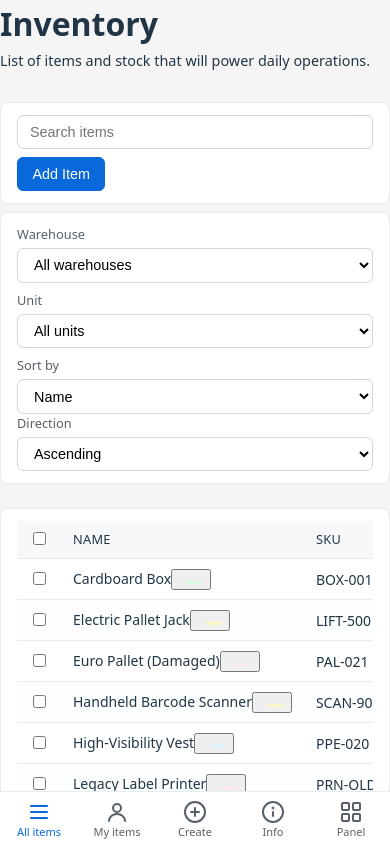
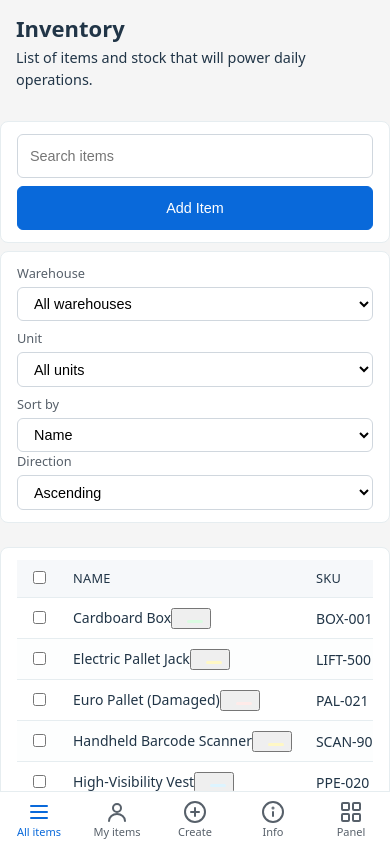
Before and after one commit to semiostrov-source/Toolflow, a React (Vite) app: page /inventory in a window 390 px wide. Shown: the top 842 px of the page. Built offline with nearby package versions, Linux system fonts and the light colour scheme.

Commit message:
feat: improve inventory header mobile controls

```diff
--- a/src/index.css
+++ b/src/index.css
@@ -246,6 +246,7 @@ a:hover {
   flex-direction: column;
   gap: 0.5rem;
   margin-bottom: 1rem;
+  padding: 0.75rem 1rem 0;
 }
 
 .page-header-main {
@@ -254,6 +255,7 @@ a:hover {
 
 .page-header-title {
   margin: 0;
+  font-size: 1.375rem;
 }
 
 .page-header-description {
@@ -272,6 +274,11 @@ a:hover {
     flex-direction: row;
     align-items: flex-start;
     justify-content: space-between;
+    padding: 0 1rem 0;
+  }
+
+  .page-header-title {
+    font-size: 1.5rem;
   }
 }
 
@@ -424,6 +431,7 @@ a:hover {
 
 .inventory-toolbar-search-input {
   width: 100%;
+  min-height: 44px;
   padding: 0.5rem 0.75rem;
   border-radius: 6px;
   border: 1px solid #d0d7de;
@@ -437,10 +445,13 @@ a:hover {
 
 .inventory-toolbar-actions {
   display: flex;
+  width: 100%;
   justify-content: flex-start;
 }
 
 .inventory-toolbar-add-button {
+  width: 100%;
+  min-height: 44px;
   padding: 0.5rem 0.9rem;
   border-radius: 6px;
   border: 1px solid #0969da;
@@ -703,7 +714,17 @@ a:hover {
   }
 
   .inventory-toolbar-actions {
+    width: auto;
     justify-content: flex-end;
+  }
+
+  .inventory-toolbar-search-input {
+    min-height: unset;
+  }
+
+  .inventory-toolbar-add-button {
+    width: auto;
+    min-height: unset;
   }
 }
 
```
